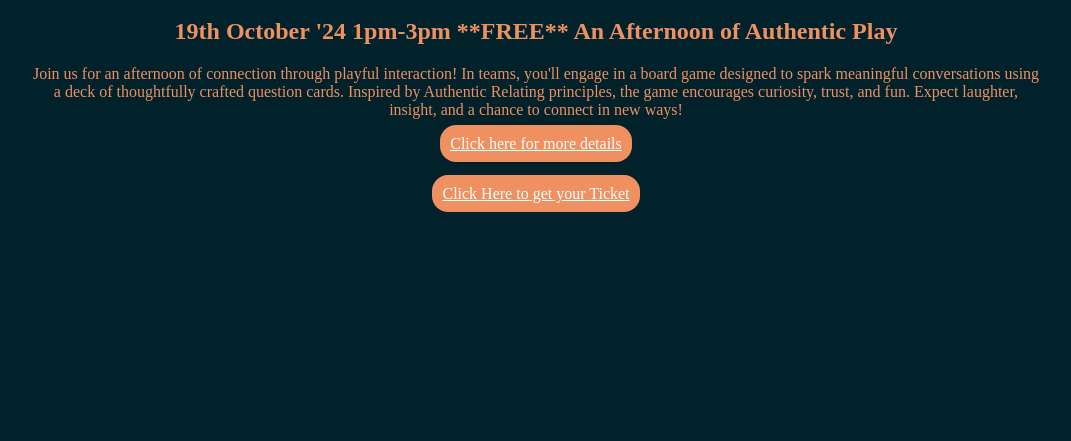
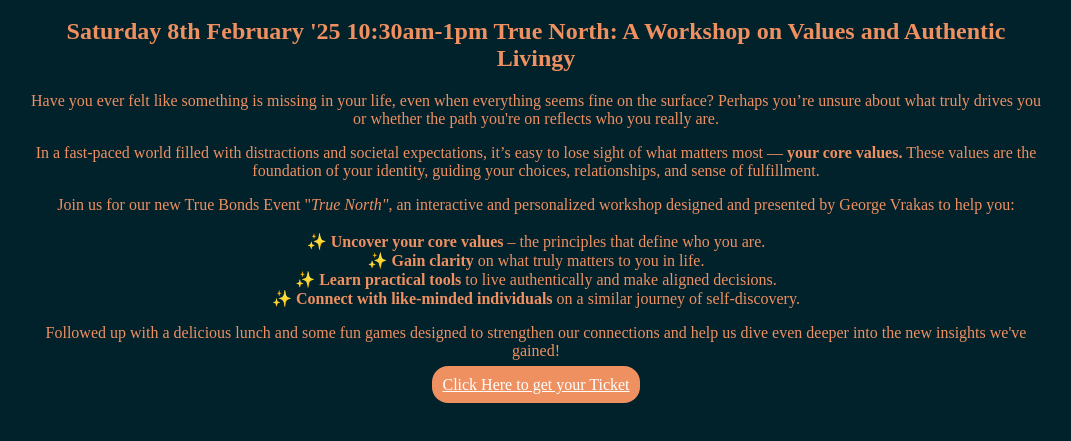
Before and after one commit to mark-ellul/true-bonds-com-v1, a plain HTML site: page index.html in a window 1280 px wide. Shown: the part 383-824 px from the top of the page, without its empty margins (104-1175 px from the left). Before the commit the page ends 800 px from the top, so only its background shows below. Drawn offline with Linux system fonts and the light colour scheme.

Commit message:
Update index.html
Updated for Feb 8 Event

```diff
--- a/index.html
+++ b/index.html
@@ -17,14 +17,17 @@
         <img src="images/logo.png" alt="True Bonds Events">
       </div>
       <h1>Upcoming Events</h1>
-      <h2>19th October '24 1pm-3pm **FREE** An Afternoon of Authentic Play</h2>
-      <p class="description">Join us for an afternoon of connection through playful interaction! In
-teams, you'll engage in a board game designed to spark meaningful
-conversations using a deck of thoughtfully crafted question cards. Inspired
-by Authentic Relating principles, the game encourages curiosity, trust, and
-fun. Expect laughter, insight, and a chance to connect in new ways!</p>
-  <p class="link_container"><a class="link_details" href="brochures/TBE_Games_19OCT24.pdf" target="#blank">Click here for more details</a></p>
-  <p class="link_container"><a class="link_details" href="https://events.humanitix.com/beyond-small-talk-kngvht92?hxchl=mkt-sch&_gl=1*tvu3o0*_gcl_au*MTQ1NTkwODk3My4xNzI0OTIxNjY2*_ga*MTEzNDc3OTcyMi4xNzI0OTIxNjY3*_ga_LHKW5FR9N6*MTcyODU1NjEwMS4zLjEuMTcyODU1NjExMC41MS4wLjA.">Click Here to get your Ticket</a></p>
+      <h2>Saturday 8th February '25 10:30am-1pm True North: A Workshop on Values and Authentic Livingy</h2>
+      <p>Have you ever felt like something is missing in your life, even when everything seems fine on the surface? Perhaps you’re unsure about what truly drives you or whether the path you're on reflects who you really are.</p>
+<p>In a fast-paced world filled with distractions and societal expectations, it’s easy to lose sight of what matters most — <strong>your core values.</strong> These values are the foundation of your identity, guiding your choices, relationships, and sense of fulfillment.</p>
+<p>Join us for our new True Bonds Event "<em>True North"</em>, an interactive and personalized&nbsp;workshop designed and presented by George Vrakas to help you:<br><br>
+✨ <strong>Uncover your core values</strong> – the principles that define who you are.<br>
+✨ <strong>Gain clarity</strong> on what truly matters to you in life.<br>
+✨ <strong>Learn practical tools</strong> to live authentically and make aligned decisions.<br>
+✨ <strong>Connect with like-minded individuals</strong> on a similar journey of self-discovery.</p>
+<p>Followed up with&nbsp;a delicious lunch and some fun games designed to strengthen our connections and help us dive even deeper into the new insights we've gained!</p>
+
+  <p class="link_container"><a class="link_details" href="https://events.humanitix.com/true-north-a-workshop-on-values-and-authentic-living">Click Here to get your Ticket</a></p>
     </div>
   </body>
 </html>
```
